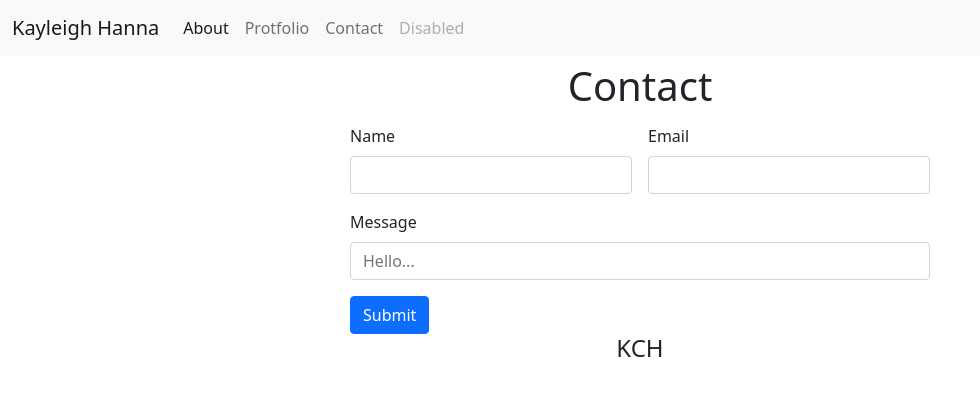
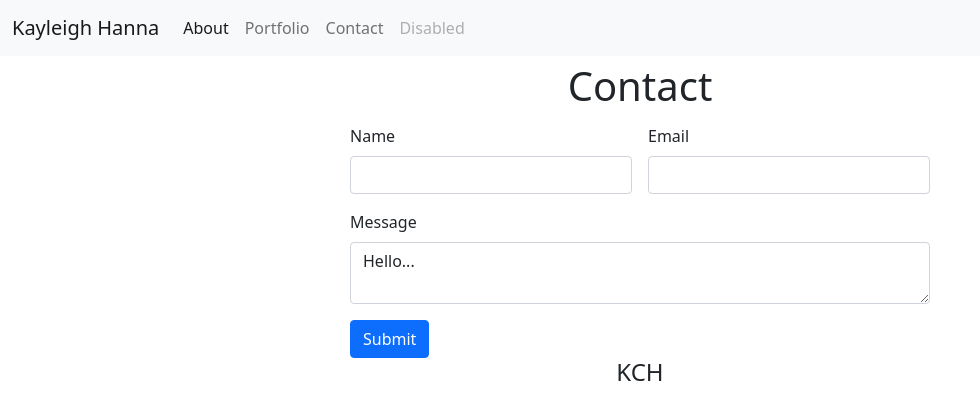
Before and after one commit to K-league/Homework2, a plain HTML site: page contact.html in a window 1280 px wide. Shown: the whole page, without its empty margins (0-980 px from the left). Drawn offline with nearby package versions, Linux system fonts and the light colour scheme.

Commit message:
Protfolio to Portfolio, input to textarea

```diff
--- a/contact.html
+++ b/contact.html
@@ -6,7 +6,7 @@
     <link href="https://cdn.jsdelivr.net/npm/bootstrap@5.0.0-beta1/dist/css/bootstrap.min.css" rel="stylesheet" integrity="sha384-giJF6kkoqNQ00vy+HMDP7azOuL0xtbfIcaT9wjKHr8RbDVddVHyTfAAsrekwKmP1" crossorigin="anonymous">
     <link rel="stylesheet" type="text/css" href="style.css">
     <link rel="Contact" type="html" href="contact.html">
-    <link rel="Protfolio" type="html" href="portfolio.html">
+    <link rel="Portfolio" type="html" href="portfolio.html">
     <link rel="About" type="html" href="index.html">
     <title>Contact</title>
 </head>
@@ -23,7 +23,7 @@
                 <a class="nav-link active" aria-current="page" href="index.html">About</a>
               </li>
               <li class="nav-item">
-                <a class="nav-link" href="portfolio.html">Protfolio</a>
+                <a class="nav-link" href="portfolio.html">Portfolio</a>
               </li>
               <li class="nav-item">
                 <a class="nav-link" href="contact.html">Contact</a>
@@ -48,7 +48,7 @@
                 </div>
                 <div class="col-12">
                     <label for="inputMessage" class="form-label">Message</label>
-                    <input type="text" class="form-controla" id="inputMessage" placeholder="Hello...">
+                    <textarea class="form-controla" id="inputMessage">Hello...</textarea>
                 </div>
                 <div class="col-12">
                     <button type="submit" class="btn btn-primary">Submit</button>
```
Also changed, not shown: index.html (+2 -2 lines), portfolio.html (+4 -4 lines), 1 other file.
